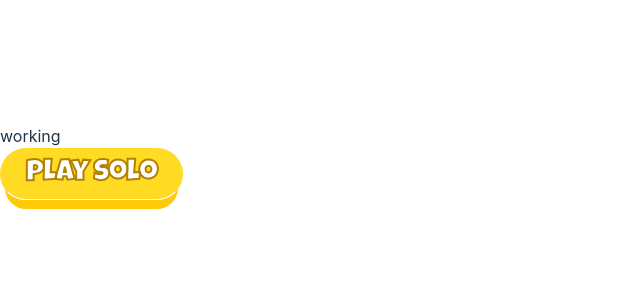
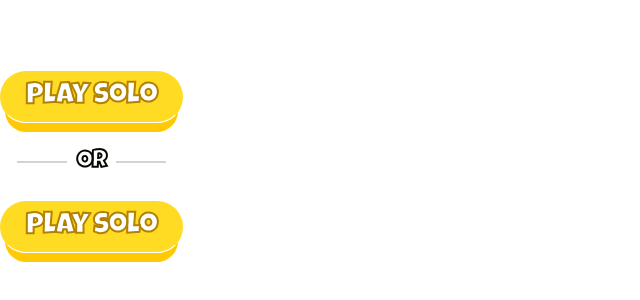
Before and after one commit to HillelChen/Tic-Tac-Toe, a React (Vite) app: page / in a window 1280 px wide. Shown: the part 238-538 px from the top of the page, without its empty margins (0-640 px from the left). Built offline with nearby package versions, Linux system fonts and the light colour scheme.

Commit message:
Or finished

```diff
--- a/src/App.jsx
+++ b/src/App.jsx
@@ -1,10 +1,12 @@
 import React from 'react'
 import Button from './Components/Button/Index'
+import Or from './Components/Or/Index'
 
 export default function App() {
   return (
     <div>
-      working
+      <Button children={'play solo'} />
+      <Or />
       <Button children={'play solo'} />
     </div>
   )
--- a/src/Components/Button/style.module.css
+++ b/src/Components/Button/style.module.css
@@ -4,6 +4,7 @@
 .button {
     /* Play solo */
     width: fit-content;
+    margin: 20px 0;
     padding: 10px 25px;
     height: fit-content;
     font-family: 'Luckiest Guy';
--- /dev/null
+++ b/src/Components/Or/Index.jsx
@@ -0,0 +1,13 @@
+import React from 'react'
+import styles from "./style.module.css"
+
+
+export default function Or() {
+    return (
+        <div className={styles.font} >
+            <div className={styles.line}></div>
+            OR
+            <div className={styles.line}></div>
+        </div>
+    )
+}
--- /dev/null
+++ b/src/Components/Or/style.module.css
@@ -0,0 +1,26 @@
+@import url('https://fonts.googleapis.com/css2?family=Luckiest+Guy&display=swap');
+
+.font {
+    font-family: 'Luckiest Guy';
+    font-style: normal;
+    font-weight: 700;
+    font-size: 25px;
+    line-height: 30x;
+    justify-content: center;
+    color: #FFFFFF;
+    border-bottom: #FFFFFF 1px solid;
+    letter-spacing: -1px;
+    -webkit-text-stroke: #0a0700 2px;
+    display: flex;
+    align-items: center;
+}
+
+.line {
+    /* border: 2px solid gray; */
+    width: 50px;
+    height: 2px;
+    margin: 10px;
+    background-color: lightgray;
+    /* display: flex;
+    justify-content: center; */
+}
```
